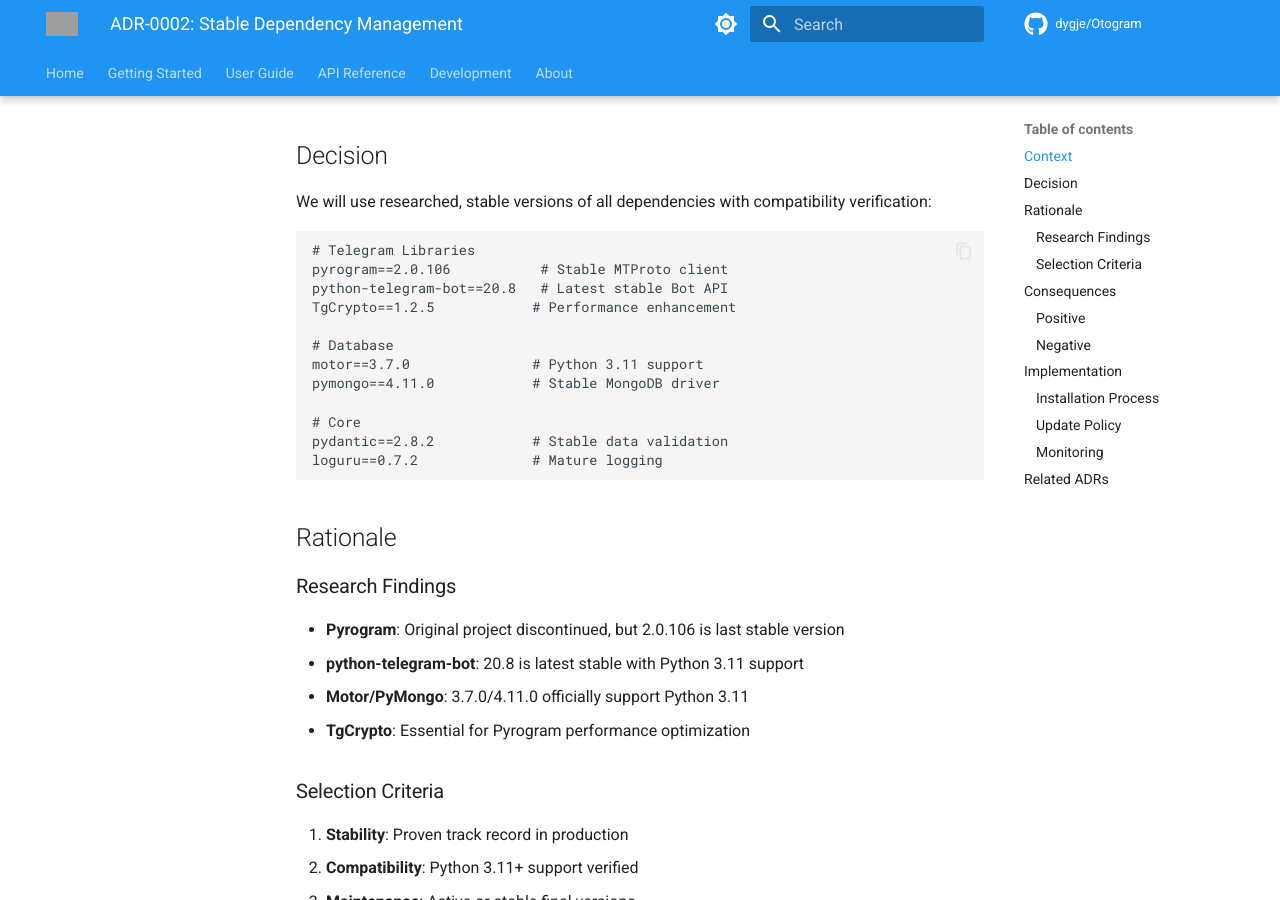
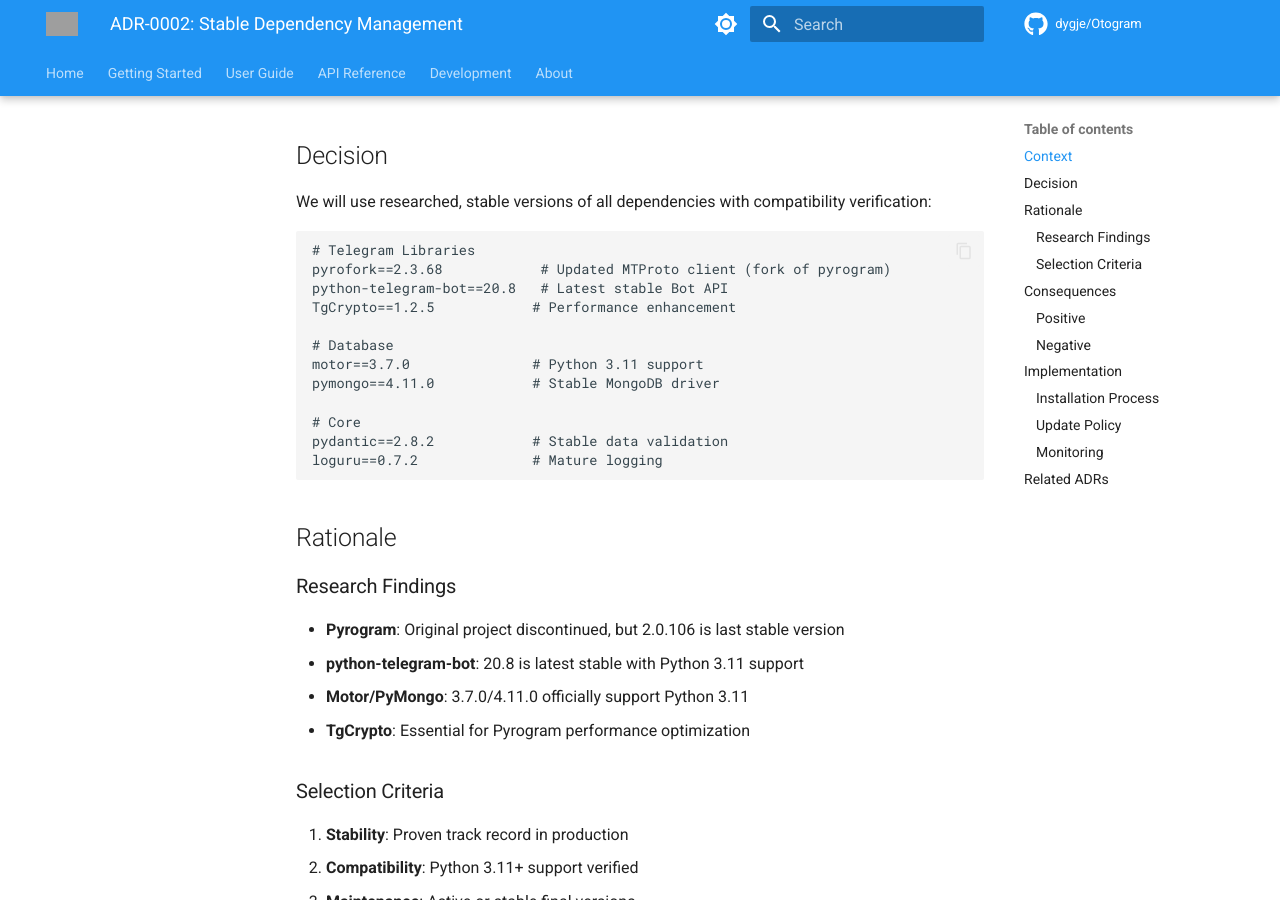
Before and after one commit to dygje/Otogram, an MkDocs documentation site: the page built from docs/decisions/0002-dependency-management.md, in a window 1280 px wide and 900 px high, scrolled down 390 px. Built offline with MkDocs 1.6.1 and Material for MkDocs 9.7.7, drawn with Linux system fonts in a browser that asks for light colours; comment, search, counter and statistics services are not loaded; the version menu is left out; grey boxes are pictures that could not be loaded.

Commit message:
auto-commit for 769c78b1-39cd-4afc-8582-c181b86f4be5

````diff
--- a/docs/decisions/0002-dependency-management.md
+++ b/docs/decisions/0002-dependency-management.md
@@ -14,7 +14,7 @@ We will use researched, stable versions of all dependencies with compatibility v
 
 ```
 # Telegram Libraries
-pyrogram==2.0.106           # Stable MTProto client
+pyrofork==2.3.68            # Updated MTProto client (fork of pyrogram)
 python-telegram-bot==20.8   # Latest stable Bot API
 TgCrypto==1.2.5            # Performance enhancement
 
````
